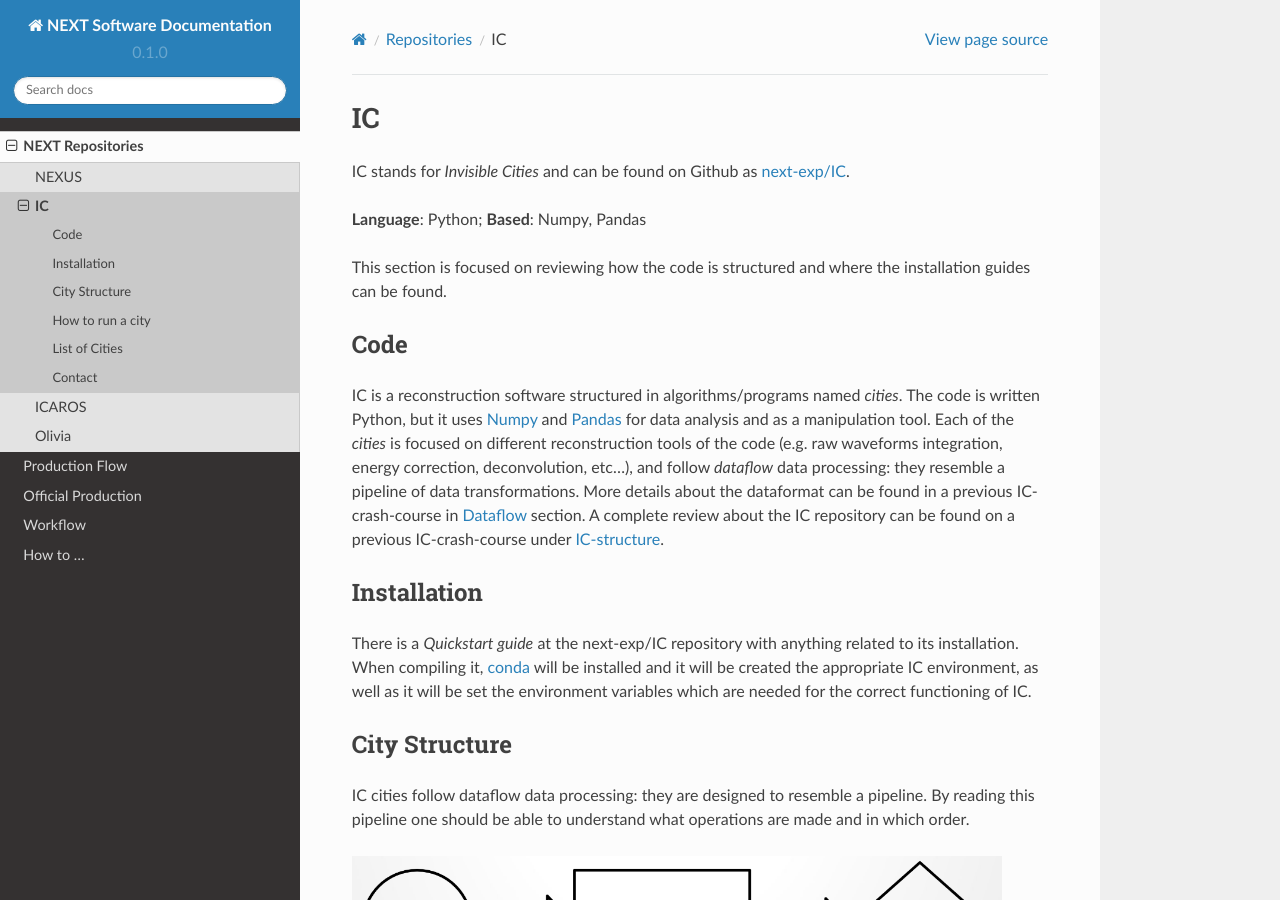
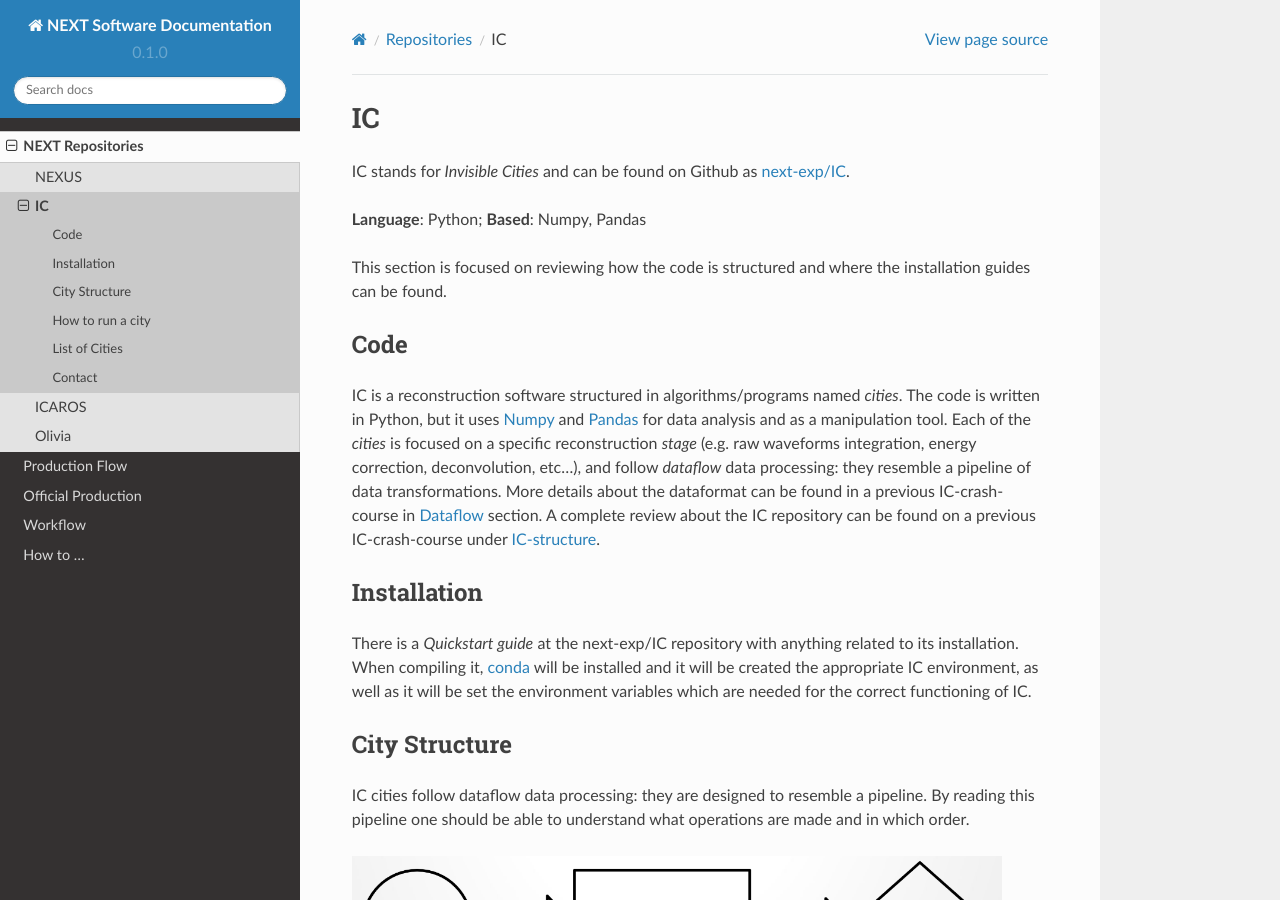
Before and after one commit to next-exp/sw-docs, a Sphinx documentation site: the page built from docs/source/IC.rst, in a window 1280 px wide and 900 px high. Built offline with Sphinx 7.4.7 and the Read the Docs theme 2.0.0, drawn with Linux system fonts in a browser that asks for light colours; some of the changed text lies outside the part shown.

Commit message:
Correct typos in IC section

```diff
--- a/docs/source/IC.rst
+++ b/docs/source/IC.rst
@@ -12,8 +12,8 @@ This section is focused on reviewing how the code is structured and where the in
 Code
 ------------
 
-IC is a reconstruction software structured in algorithms/programs named *cities*. The code is written Python, but it uses `Numpy <https://numpy.org/>`_ and `Pandas <https://pandas.pydata.org/>`_ for data analysis and as a manipulation tool.
-Each of the *cities* is focused on different reconstruction tools of the code (e.g. raw waveforms integration, energy correction, deconvolution, etc...), and follow *dataflow* data processing: they resemble a pipeline of data transformations. More details about the dataformat can be found in a previous IC-crash-course in `Dataflow <https://github.com/mmkekic/IC-crash-course/blob/master/presentations/Dataflow.pdf>`_ section.
+IC is a reconstruction software structured in algorithms/programs named *cities*. The code is written in Python, but it uses `Numpy <https://numpy.org/>`_ and `Pandas <https://pandas.pydata.org/>`_ for data analysis and as a manipulation tool.
+Each of the *cities* is focused on a specific reconstruction *stage* (e.g. raw waveforms integration, energy correction, deconvolution, etc...), and follow *dataflow* data processing: they resemble a pipeline of data transformations. More details about the dataformat can be found in a previous IC-crash-course in `Dataflow <https://github.com/mmkekic/IC-crash-course/blob/master/presentations/Dataflow.pdf>`_ section.
 A complete review about the IC repository can be found on a previous IC-crash-course under `IC-structure <https://github.com/mmkekic/IC-crash-course/blob/master/presentations/IC_structure.pdf>`_.
 
 .. _ICinstallation:
```
Also changed, not shown: other parts of docs/source/IC.rst (+1 -1 lines).
